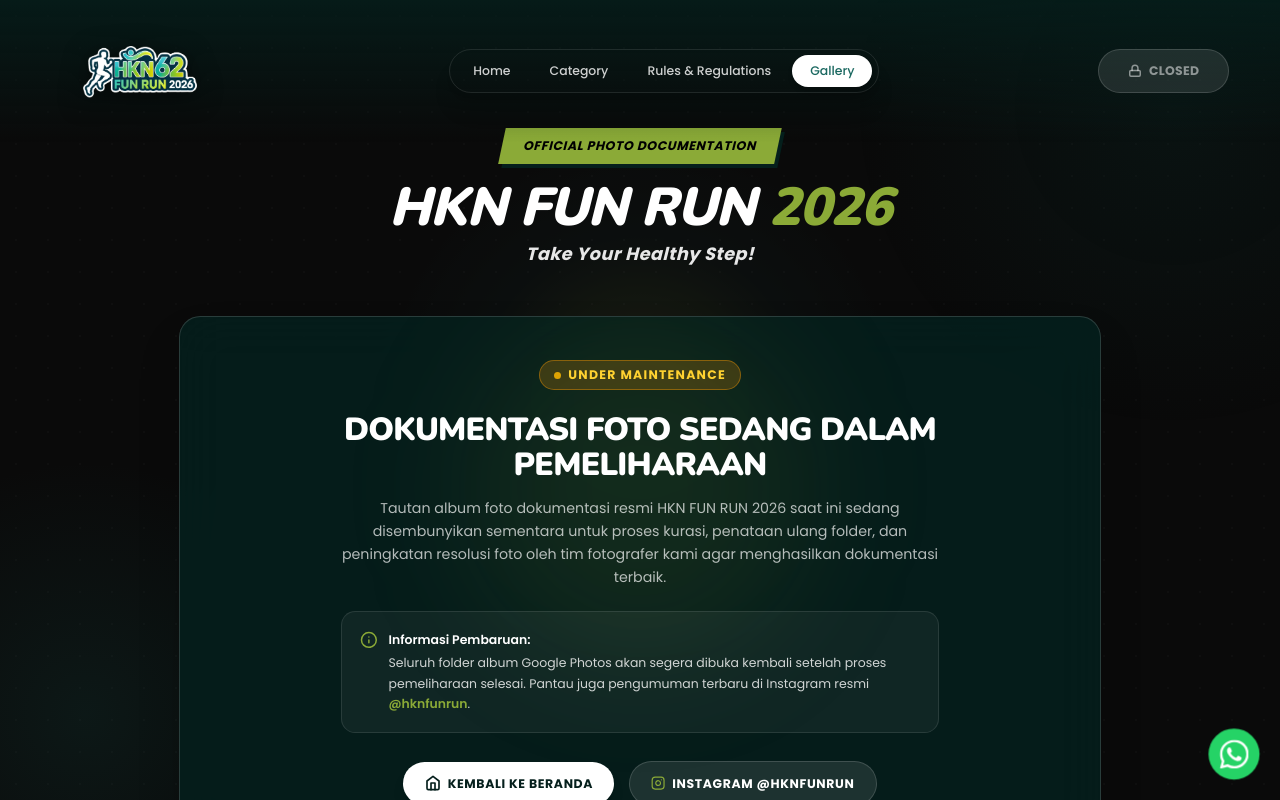
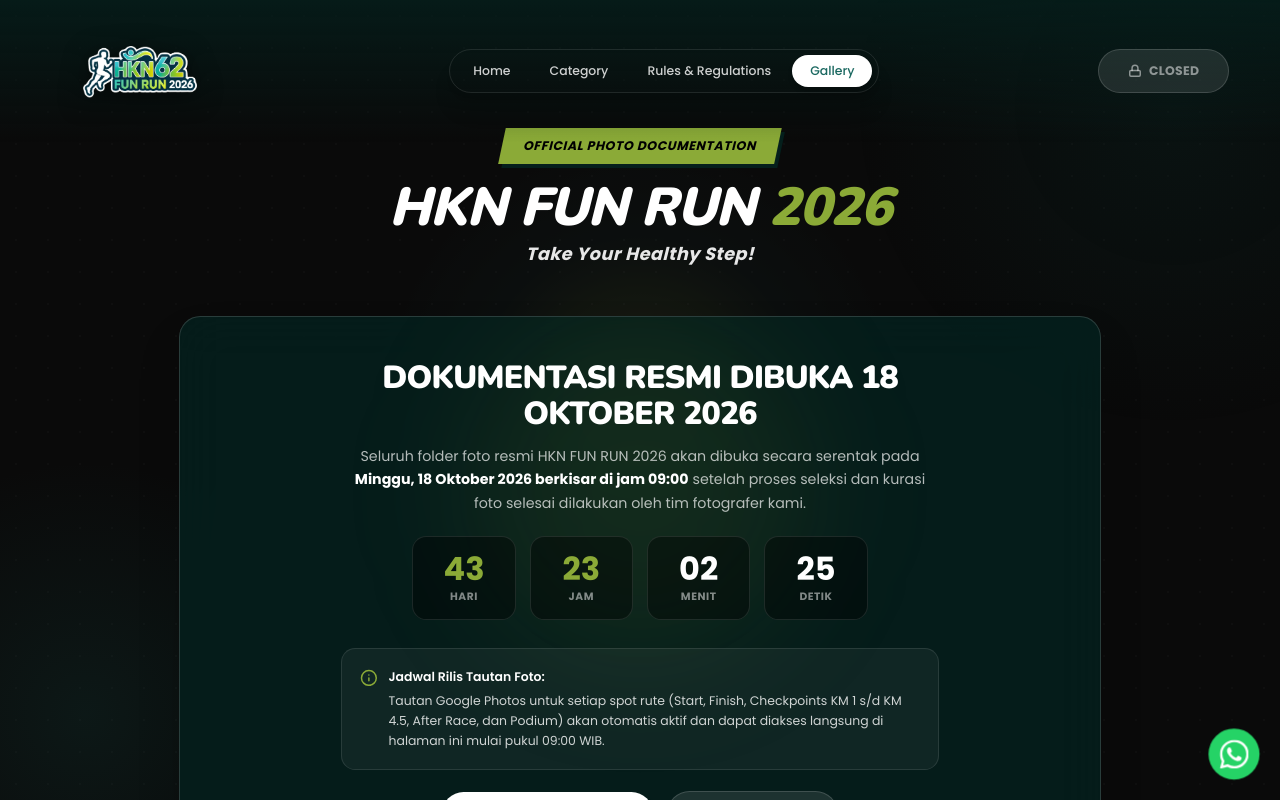
Before and after one commit to fadhilahmadd/hkn26, a Next.js app: page /gallery in a window 1280 px wide. Shown: the top 800 px of the page. Built offline with nearby package versions, Linux system fonts and the light colour scheme; a web font is replaced by a local one.

Commit message:
chore: open gallery

```diff
--- a/src/app/gallery/page.tsx
+++ b/src/app/gallery/page.tsx
@@ -29,7 +29,7 @@
 // - Set `false` jika maintenance selesai dan galeri siap dibuka kembali ke publik.
 // - Tips: Anda tetap bisa mempratinjau album dengan '?preview=true' di URL (contoh: /gallery?preview=true).
 // ============================================================================
-const IS_MAINTENANCE = true; // <-- SET TRUE UNTUK SEMBUNYIKAN GALERI
+const IS_MAINTENANCE = false; // <-- SET TRUE UNTUK SEMBUNYIKAN GALERI
 
 // TESTING / PREVIEW TOGGLE (Saat IS_MAINTENANCE = false)
 const FORCE_OPEN = false;
```
